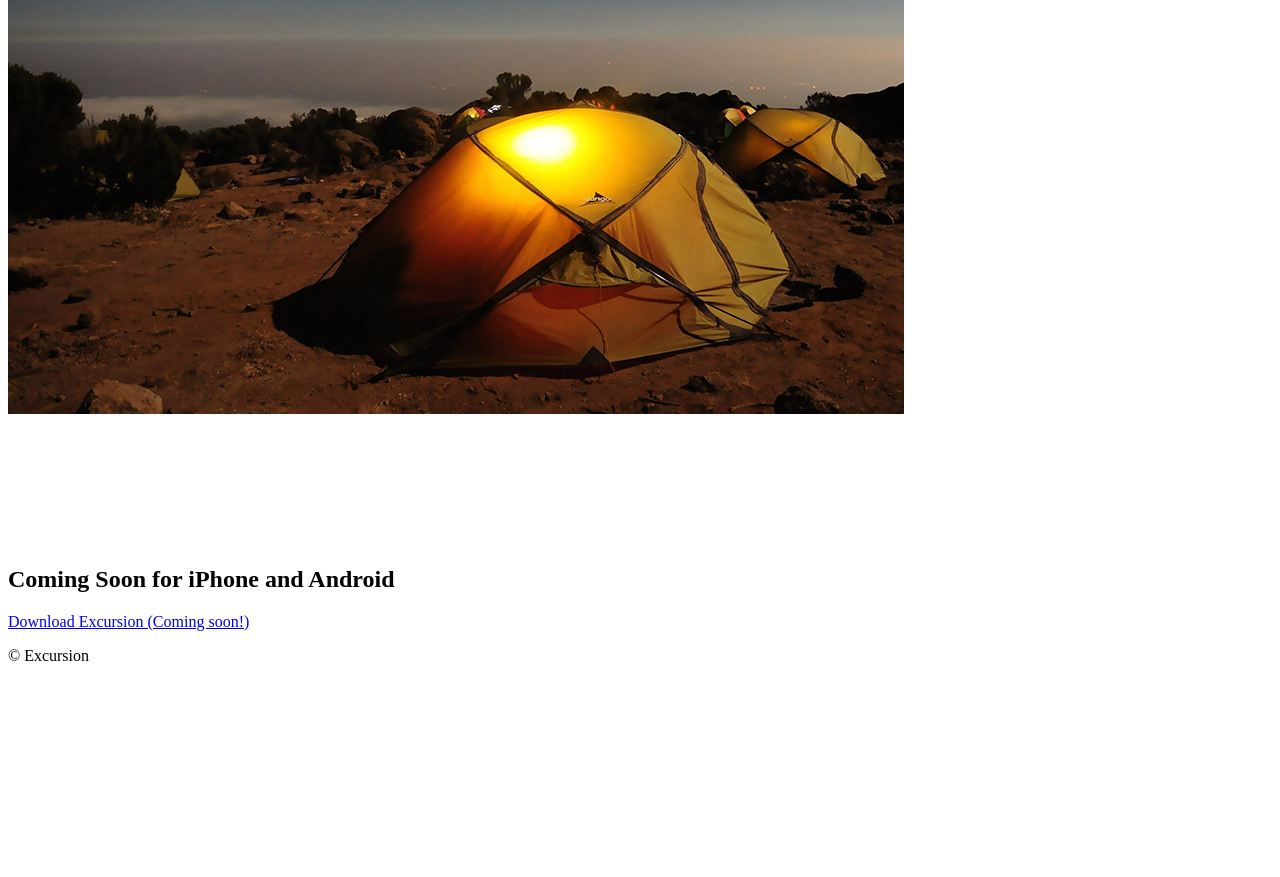
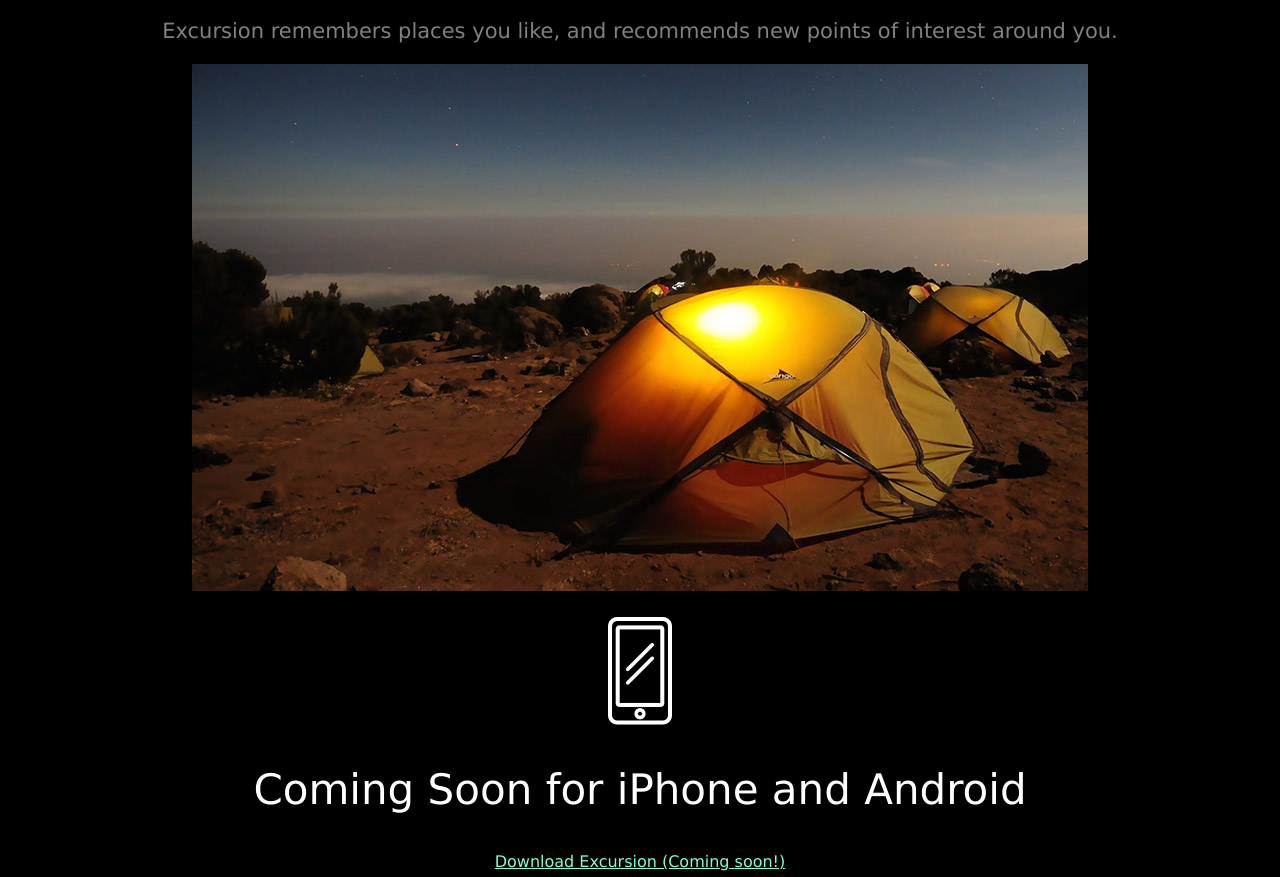
Before and after one commit to iriswyss/18_excursion, a plain HTML site: page index.html in a window 1280 px wide. Shown: the part 482-1359 px from the top of the page. Before the commit the page ends 1163 px from the top, so only its background shows below. Drawn offline with Linux system fonts and the light colour scheme.

Commit message:
css geschrieben, video korrekt implementiert

```diff
--- a/index.html
+++ b/index.html
@@ -8,13 +8,15 @@
   <body>
     <h1>Discover hidden places in the world around you</h1>
     <p><a href="#">Download Excursion (Coming soon!)</a></p>
-    <video src="./resources/img/excursion.mp4" autoplay></video>
+    <video autoplay muted loop>
+        <source src="./resources/img/excursion.mp4" type="video/mp4">
+    </video>
     <h2>Your personal travel guide</h2>
     <p>Excursion remembers places you like, and recommends new points of interest around you.</p>
     <p><img src="./resources/img/camp.jpg" alt="Camp by Night"></p>
     <p><img src="./resources/img/phone.png" alt="icon smartphone"></p>
     <h2>Coming Soon for iPhone and Android</h2>
     <p><a href="#">Download Excursion (Coming soon!)</a></p>
-    <p>© Excursion</p>
+    <p id="footer">© Excursion</p>
   </body>
 </html>
--- a/resources/css/style.css
+++ b/resources/css/style.css
@@ -0,0 +1,30 @@
+body {
+  background-color: black;
+  text-align: center;
+  font-family: Verdana, sans-serif;
+}
+
+h1 {
+  color: white;
+  font-size: 50px;
+}
+
+h2 {
+  color: white;
+  font-size: 42px;
+  font-weight: 300;
+}
+
+p {
+  color: gray;
+  font-size: 21px;
+}
+
+a {
+  color: aquamarine;
+  font-size: 16px;
+}
+
+#footer {
+  text-align: right;
+}
```
